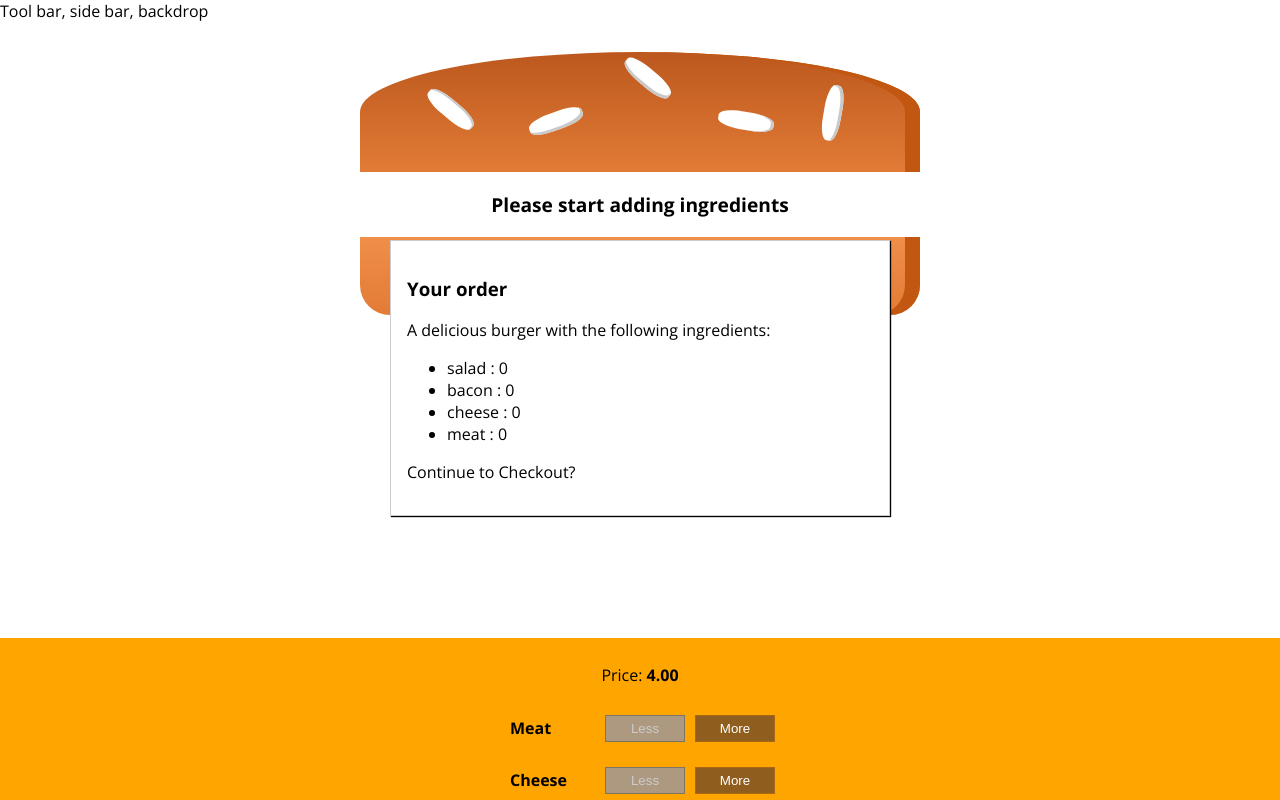
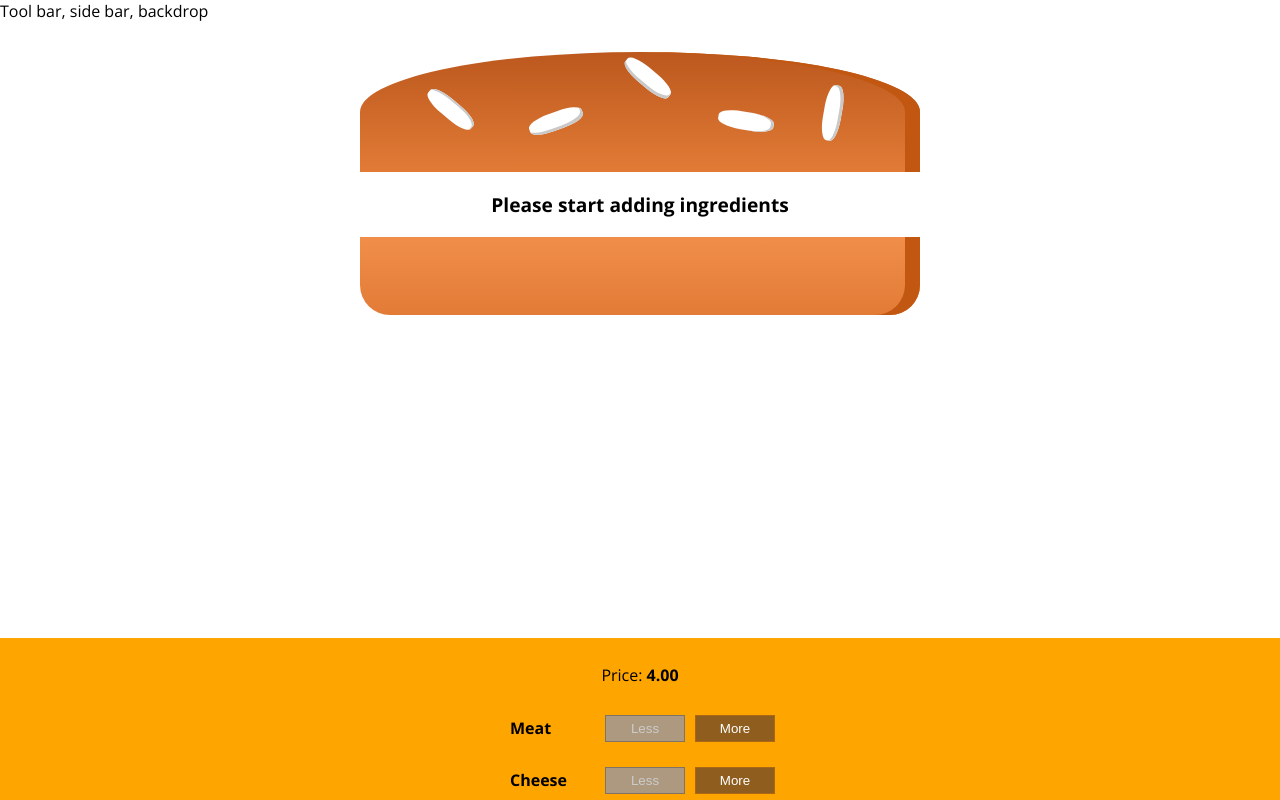
Before and after one commit to DonaldIvan/burger-builder, a React (Create React App) app: page / in a window 1280 px wide. Shown: the top 800 px of the page. Built offline with nearby package versions, Linux system fonts and the light colour scheme.

Commit message:
Dynamically showing modal

```diff
--- a/src/components/Burger/BuildControls/BuildControls.js
+++ b/src/components/Burger/BuildControls/BuildControls.js
@@ -9,7 +9,7 @@ const controls = Object.values(INGREDIENTS).filter(
   (obj) => ![INGREDIENTS.BREAD_BOTTOM.TYPE, INGREDIENTS.BREAD_TOP.TYPE].includes(obj.TYPE),
 )
 
-const buildControls = ({ ingredientAdded, ingredientRemove, disabled, price, purchaseable }) => {
+const buildControls = ({ ingredientAdded, ingredientRemove, disabled, price, purchaseable, ordered }) => {
   return (
     <div className={styles.buildControls}>
       <p>
@@ -24,7 +24,7 @@ const buildControls = ({ ingredientAdded, ingredientRemove, disabled, price, pur
           disabled={disabled[obj.TYPE]}
         />
       ))}
-      <button className={styles.order} disabled={purchaseable}>
+      <button className={styles.order} disabled={purchaseable} onClick={ordered}>
         ORDER NOW!
       </button>
     </div>
--- a/src/components/UI/Modal/Modal.js
+++ b/src/components/UI/Modal/Modal.js
@@ -1,8 +1,9 @@
 import React from 'react'
+import classNames from 'classnames'
 import styles from './Modal.module.scss'
 
-const modal = ({ children }) => {
-  return <div className={styles.modal}>{children}</div>
+const modal = ({ children, show }) => {
+  return <div className={classNames(styles.modal, { [styles.show]: show, [styles.hide]: !show })}>{children}</div>
 }
 
 export default modal
--- a/src/components/UI/Modal/Modal.module.scss
+++ b/src/components/UI/Modal/Modal.module.scss
@@ -12,6 +12,16 @@
   transition: all 0.3s ease-out;
 }
 
+.show {
+  opacity: 1;
+  transform: translateY(0);
+}
+
+.hide {
+  opacity: 0;
+  transform: translateY(-100vh);
+}
+
 @media (min-width: 600px) {
   .modal {
     width: 500px;
--- a/src/containers/BurgerBuilder/BurgerBuilder.js
+++ b/src/containers/BurgerBuilder/BurgerBuilder.js
@@ -16,11 +16,16 @@ class BurgerBuilder extends Component {
     },
     totalPrice: 4,
     purchaseable: false,
+    purchasing: false,
   }
 
   updatePurchaseState(ingredients) {
     const sum = Object.values(ingredients).reduce((initial, current) => initial + current)
     this.setState({ purchaseable: sum })
+  }
+
+  onPurchase = () => {
+    this.setState({ purchasing: true })
   }
 
   onAddIngredient = (type) => {
@@ -62,7 +67,7 @@ class BurgerBuilder extends Component {
     }
     return (
       <Auxillary>
-        <Modal>
+        <Modal show={this.state.purchasing}>
           <OrderSummary ingredients={this.state.ingredients} />
         </Modal>
         <Burger ingredients={this.state.ingredients} />
@@ -72,6 +77,7 @@ class BurgerBuilder extends Component {
           disabled={disabledInfo}
           price={this.state.totalPrice}
           purchaseable={!this.state.purchaseable}
+          ordered={this.onPurchase}
         />
       </Auxillary>
     )
```
